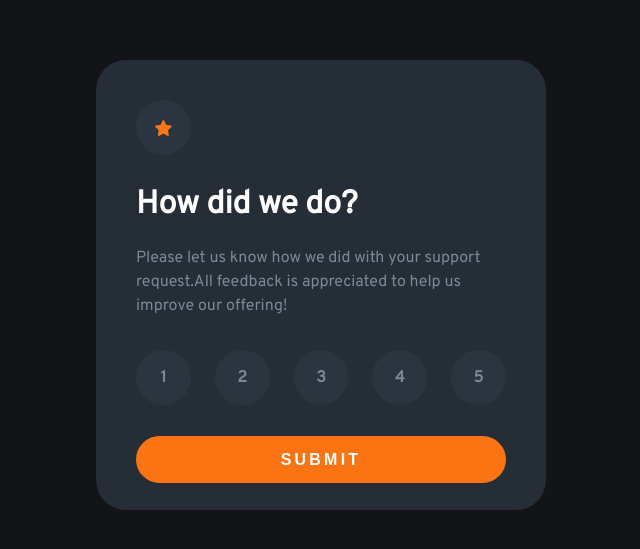
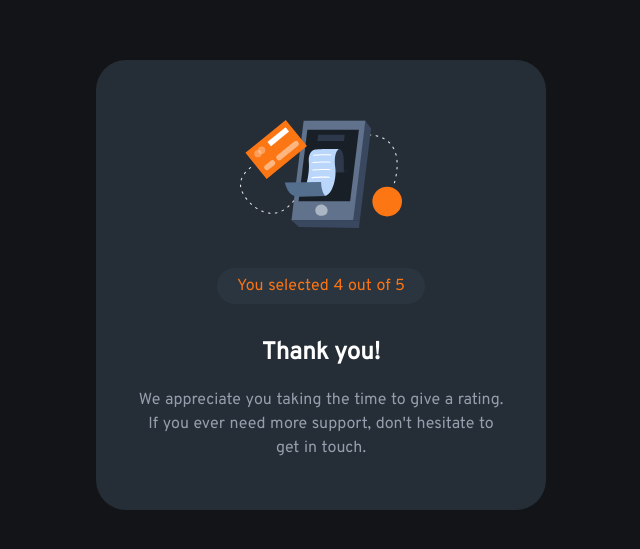
Before and after one commit to Hector56k/component-rating, a plain HTML site: page index.html in a window 1280 px wide. Shown: the part 115-664 px from the top of the page, without its empty margins (319-959 px from the left). Drawn offline with Linux system fonts and the light colour scheme.

Commit message:
added thank-you-card

```diff
--- a/index.html
+++ b/index.html
@@ -12,7 +12,7 @@
   </head>
   <body>
     <div class="wrapper">
-      <div class="rating-card">
+      <div class="rating-card hidden">
         <div class="icon">
           <img src="assets/icon-star.svg" alt="icon-star" />
         </div>
@@ -30,6 +30,17 @@
         </ol>
         <button>submit</button>
       </div>
+      <div class="thank-you-card">
+        <img src="assets/illustration-thank-you.svg" alt="Thank You" />
+        <div>
+          <p>You selected <span>4</span> out of 5</p>
+        </div>
+        <h2>Thank you!</h2>
+        <p>
+          We appreciate you taking the time to give a rating. If you ever need
+          more support, don't hesitate to get in touch.
+        </p>
+      </div>
     </div>
 
     <script src="script.js"></script>
--- a/styles.css
+++ b/styles.css
@@ -7,7 +7,6 @@ html {
 *:after {
   box-sizing: inherit;
 }
-
 body {
   margin: 0;
   padding: 0;
@@ -46,12 +45,11 @@ body {
   align-items: center;
   background-color: var(--very-dark-blue);
 }
-
 p {
-  color: var(--medium-grey);
+  color: var(--light-grey);
   line-height: 1.5rem;
+  word-spacing: 0.05rem;
 }
-
 ol {
   display: flex;
   gap: 1.5rem;
@@ -60,11 +58,9 @@ ol {
   font-weight: 700;
   color: var(--medium-grey);
 }
-
 button {
   text-transform: uppercase;
 }
-
 .wrapper {
   width: 450px;
   height: 450px;
@@ -73,8 +69,11 @@ button {
   color: var(--white);
   border-radius: 30px;
 }
+.hidden {
+  display: none;
+}
 
-/*Rating card styles*/
+/*Rating card */
 .icon {
   display: flex;
   justify-content: center;
@@ -102,3 +101,21 @@ button {
 .rating-card > div:first-child {
   margin-bottom: 30px;
 }
+
+/*Thank You card */
+.thank-you-card {
+  text-align: center;
+}
+.thank-you-card > img {
+  margin-top: 20px;
+}
+.thank-you-card > div:first-of-type {
+  margin: 40px 0;
+}
+.thank-you-card > div:first-of-type > p {
+  display: inline;
+  padding: 8px 20px;
+  border-radius: 20px;
+  background-color: var(--dark-blue-alt);
+  color: var(--orange);
+}
```
